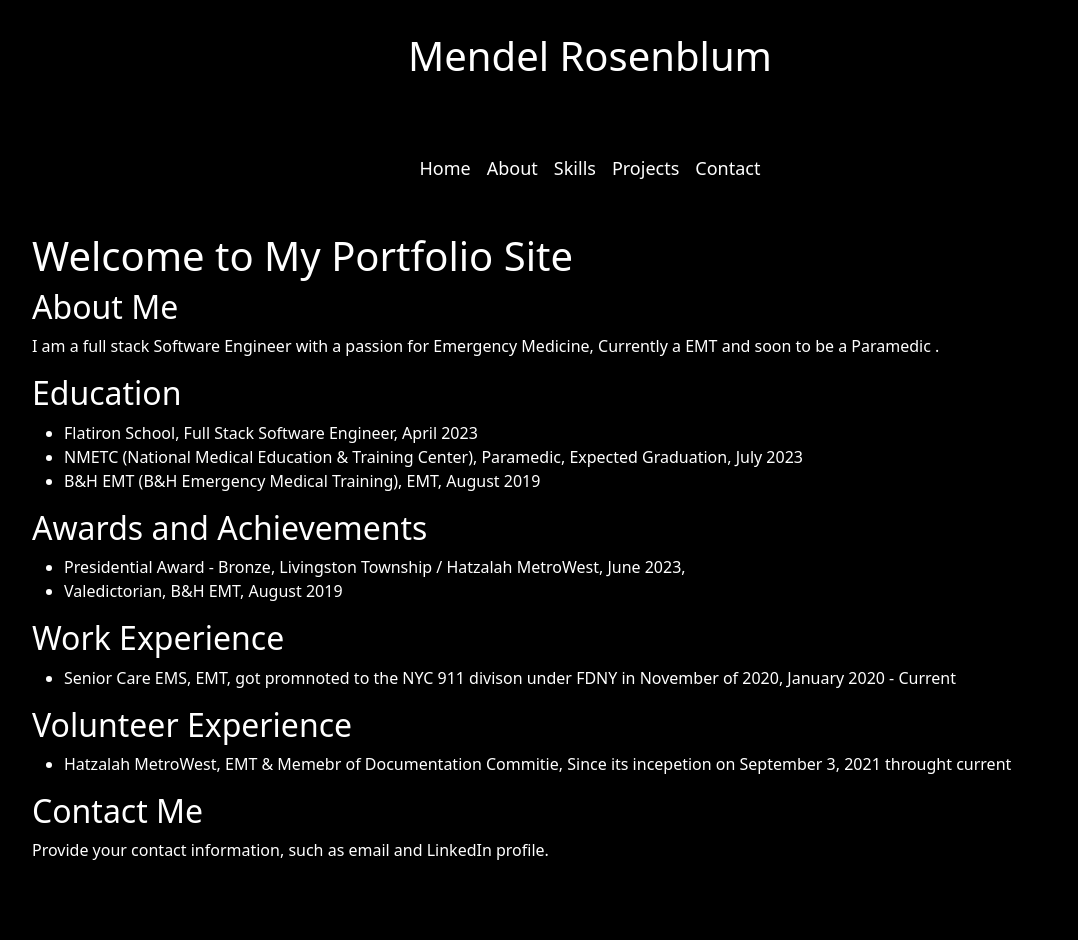
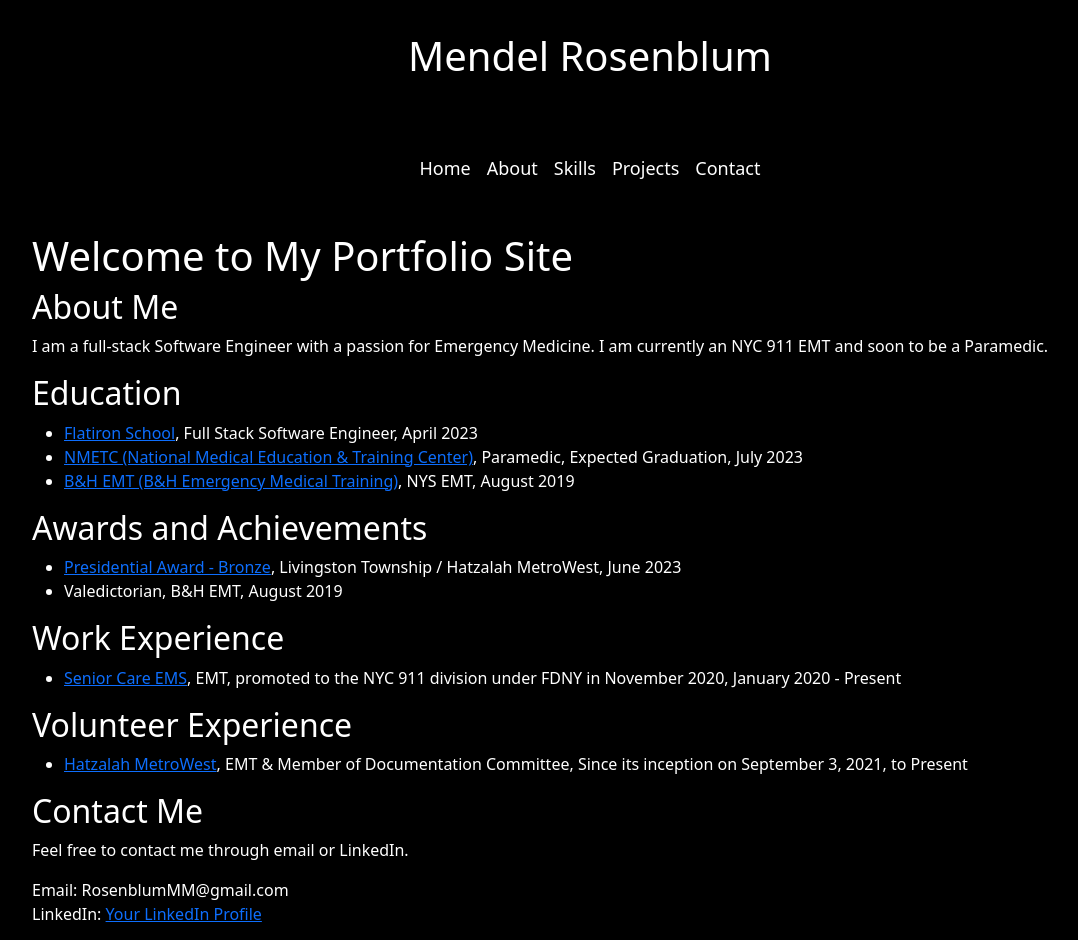
Before and after one commit to mendelr20/portfollio-website, a React (Create React App) app: page / in a window 1280 px wide. Shown: the top 940 px of the page, without its empty margins (50-1128 px from the left). Built offline with nearby package versions, Linux system fonts and the light colour scheme.

Commit message:
adding content

```diff
--- a/src/components/HomePage.js
+++ b/src/components/HomePage.js
@@ -1,4 +1,5 @@
 import React from 'react';
+import { Link } from 'react-router-dom';
 
 function HomePage() {
   return (
@@ -8,22 +9,22 @@ function HomePage() {
 
         <section>
           <h2>About Me</h2>
-          <p>I am a full stack Software Engineer with a passion for Emergency Medicine, Currently a EMT and soon to be a Paramedic .</p>
+          <p>I am a full-stack Software Engineer with a passion for Emergency Medicine. I am currently an NYC 911 EMT and soon to be a Paramedic.</p>
         </section>
 
         <section>
           <h2>Education</h2>
           <ul>
-            <li>Flatiron School, Full Stack Software Engineer, April 2023</li>
-            <li>NMETC (National Medical Education & Training Center), Paramedic, Expected Graduation, July 2023</li>
-            <li>B&H EMT (B&H Emergency Medical Training), EMT, August 2019</li>
+            <li><a href="https://www.flatironschool.com/">Flatiron School</a>, Full Stack Software Engineer, April 2023</li>
+            <li><a href="https://nmetc.com/">NMETC (National Medical Education & Training Center)</a>, Paramedic, Expected Graduation, July 2023</li>
+            <li><a href="https://www.bhemt.org/">B&H EMT (B&H Emergency Medical Training)</a>, NYS EMT, August 2019</li>
           </ul>
         </section>
 
         <section>
           <h2>Awards and Achievements</h2>
           <ul>
-            <li>Presidential Award - Bronze, Livingston Township / Hatzalah MetroWest, June 2023,</li>
+            <li><a href="https://presidentialserviceawards.gov/">Presidential Award - Bronze</a>, Livingston Township / Hatzalah MetroWest, June 2023</li>
             <li>Valedictorian, B&H EMT, August 2019</li>
           </ul>
         </section>
@@ -31,20 +32,27 @@ function HomePage() {
         <section>
           <h2>Work Experience</h2>
           <ul>
-            <li>Senior Care EMS, EMT, got promnoted to the NYC 911 divison under FDNY in November of 2020, January 2020 - Current</li>
+            <li><a href="https://seniorcareems.com/">Senior Care EMS</a>, EMT, promoted to the NYC 911 division under FDNY in November 2020, January 2020 - Present</li>
           </ul>
         </section>
 
         <section>
           <h2>Volunteer Experience</h2>
           <ul>
-            <li>Hatzalah MetroWest, EMT & Memebr of Documentation Commitie, Since its incepetion on September 3, 2021 throught current</li>
+            <li><a href="https://www.hatzalahmetrowest.org/">Hatzalah MetroWest</a>, EMT & Member of Documentation Committee, Since its inception on September 3, 2021, to Present</li>
           </ul>
         </section>
 
         <section>
           <h2>Contact Me</h2>
-          <p>Provide your contact information, such as email and LinkedIn profile.</p>
+          <p>Feel free to contact me through email or LinkedIn.</p>
+          <p>
+            Email: RosenblumMM@gmail.com<br />
+            LinkedIn: <a href="https://www.linkedin.com/in/mendel-rosenblum/">Your LinkedIn Profile</a>
+          </p>
+          <p>
+            <Link to="/contact">Contact Form</Link>
+          </p>
         </section>
 
       </div>
```
